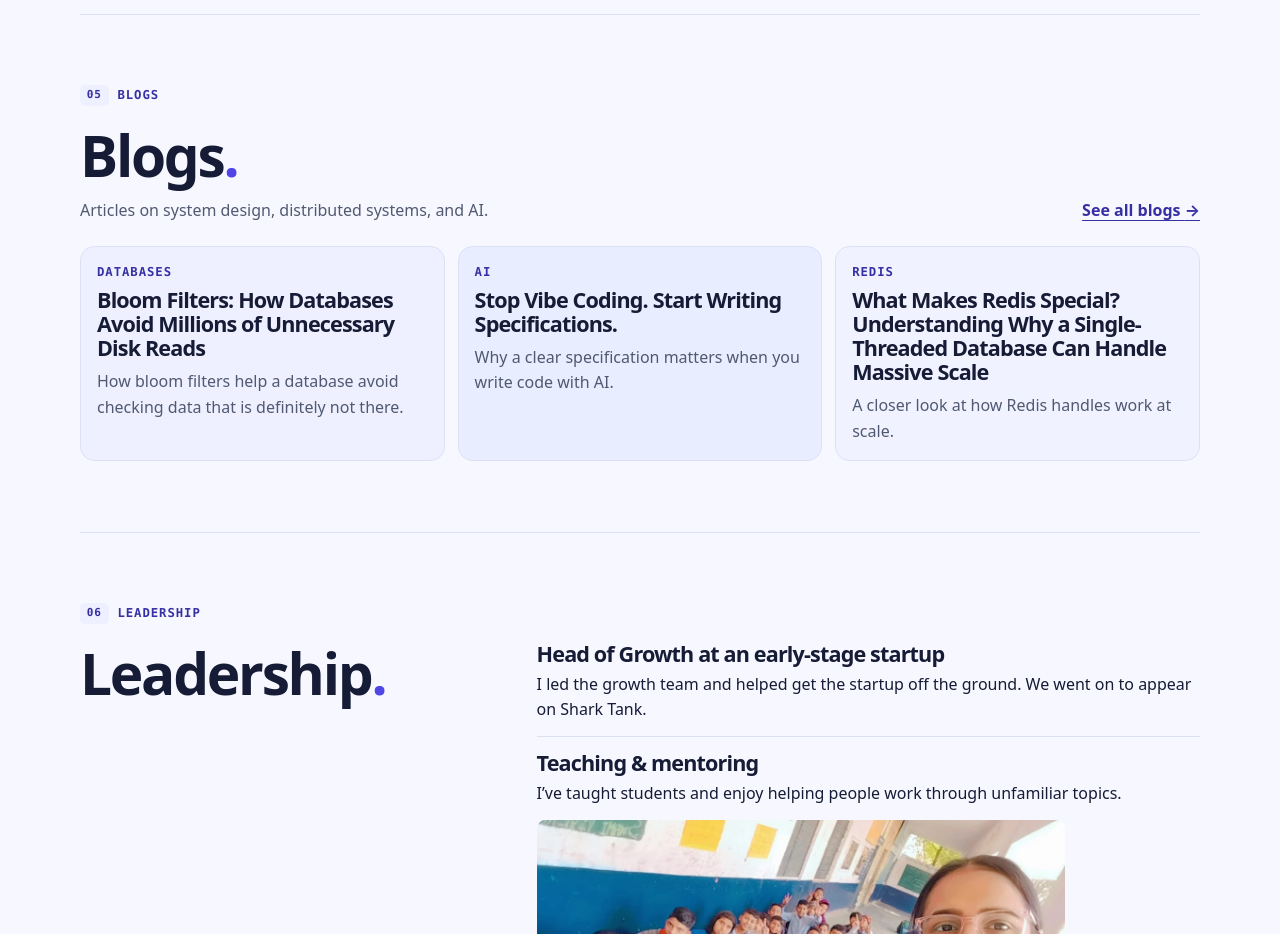
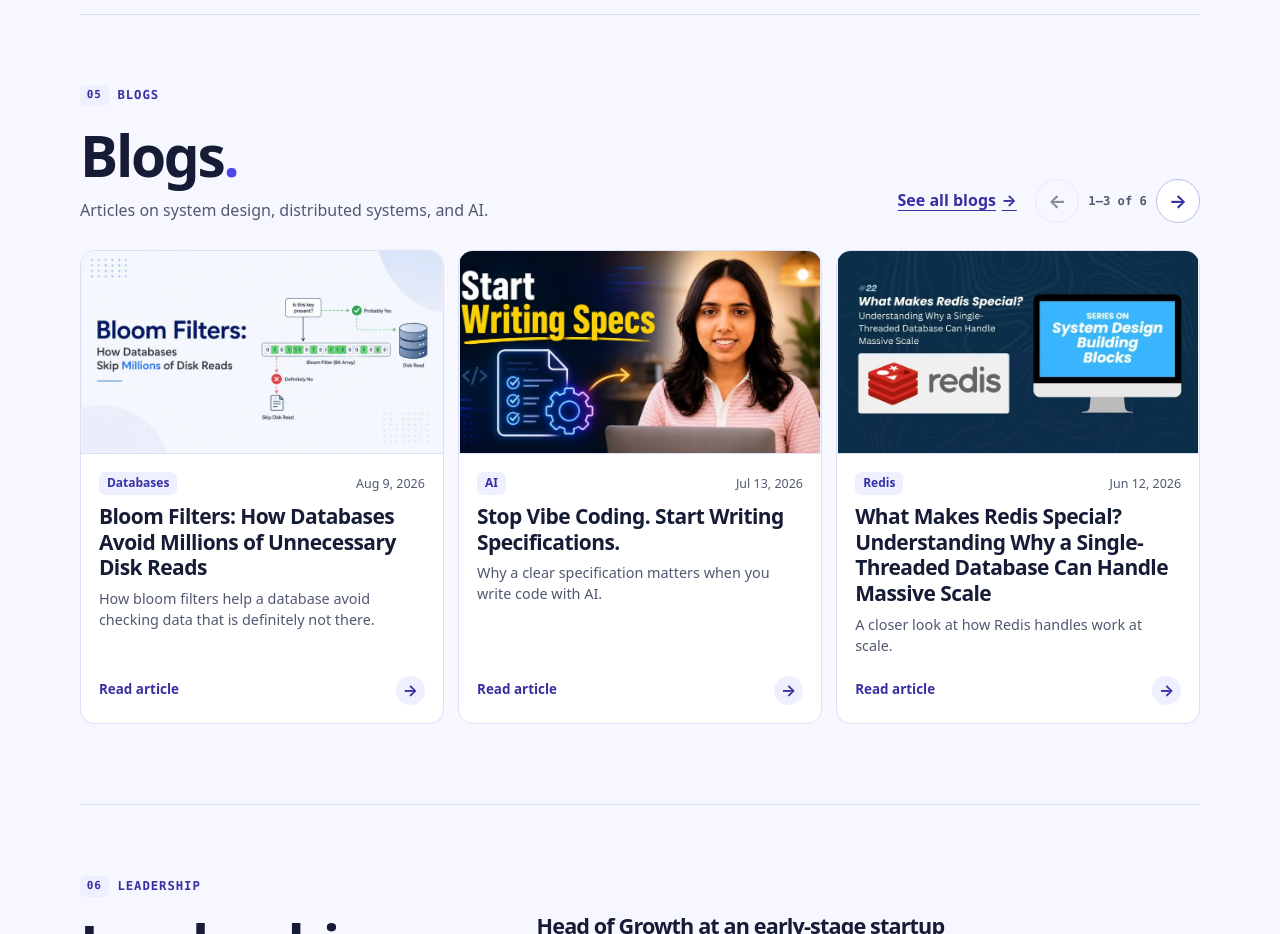
Before and after one commit to ashmita41/ashmita-portfolio, a plain HTML site: page index.html in a window 1280 px wide. Shown: the part 3580-4514 px from the top of the page. Drawn offline with Linux system fonts and the light colour scheme.

Commit message:
Add an image-led carousel to the homepage blogs section

```diff
--- /dev/null
+++ b/home-blogs.css
@@ -0,0 +1,75 @@
+/* Homepage only; the complete archive and article layouts are unchanged. */
+#blogs .home-blog-actions {
+  display:flex; align-items:center; flex-wrap:wrap; gap:.45rem 1.15rem;
+}
+#blogs .home-blog-actions > a { display:inline-flex; align-items:center; gap:.35rem; min-height:44px; }
+.home-blog-controls {
+  display:grid; grid-template-columns:44px minmax(4rem,auto) 44px;
+  align-items:center; gap:.4rem;
+}
+.home-blog-controls[hidden] { display:none; }
+.home-blog-controls button {
+  display:grid; place-items:center; width:44px; height:44px; padding:0;
+  border:1px solid var(--toggle-border); border-radius:50%;
+  background:var(--surface,#fff); color:var(--brand); font:750 1.18rem/1 var(--sans); cursor:pointer;
+}
+.home-blog-controls button:not([aria-disabled="true"]):hover { background:var(--pastel); border-color:var(--brand); }
+.home-blog-controls button[aria-disabled="true"] { background:transparent; border-color:var(--line); color:var(--muted); opacity:.68; cursor:default; }
+.home-blog-status { min-width:4rem; text-align:center; color:var(--muted); font:700 .76rem/1.2 var(--mono); white-space:nowrap; }
+.home-blog-track {
+  --blog-gap:.9rem;
+  display:flex; gap:var(--blog-gap); min-width:0; overflow-x:auto;
+  overscroll-behavior-inline:contain; scroll-snap-type:x proximity;
+  margin:0; padding:.25rem 0 .65rem; list-style:none;
+  scrollbar-color:var(--toggle-border) transparent; scrollbar-width:thin;
+}
+.home-blog-track:focus-visible { outline-offset:2px; }
+.home-blog-slide {
+  display:flex; min-width:0; flex:0 0 calc((100% - 2 * var(--blog-gap)) / 3);
+  scroll-snap-align:start;
+}
+.home-blog-card {
+  display:flex; flex-direction:column; min-width:0; width:100%; text-decoration:none;
+  border:1px solid var(--line); border-radius:.92rem; background:var(--surface,#fff);
+  color:var(--ink); overflow-wrap:anywhere;
+  transition:border-color .18s ease, background-color .18s ease;
+}
+.home-blog-card:is(:hover,:focus-visible) {
+  background:var(--surface-raised,#f8f9ff); border-color:var(--brand);
+}
+.home-blog-card:focus-visible { outline-offset:-4px; }
+.home-blog-thumb {
+  display:block; aspect-ratio:16/9; overflow:hidden;
+  border-radius:.87rem .87rem 0 0; border-bottom:1px solid var(--line); background:var(--pastel);
+}
+.home-blog-thumb img { width:100%; height:100%; object-fit:contain; }
+.home-blog-copy { display:flex; flex-direction:column; flex:1; padding:clamp(.88rem,1.65vw,1.12rem); }
+.home-blog-meta {
+  display:flex; justify-content:space-between; align-items:center; flex-wrap:wrap;
+  gap:.25rem .5rem; margin-bottom:.55rem; color:var(--muted); font-size:.78rem; line-height:1.4;
+}
+.home-blog-meta span {
+  padding:.2rem .5rem; border-radius:.38rem; color:var(--brand);
+  background:var(--pastel); font-size:.75rem; font-weight:730;
+}
+.home-blog-card h3 { font-size:clamp(1.03rem,1.65vw,1.31rem); line-height:1.23; letter-spacing:-.026em; }
+.home-blog-excerpt { margin:.42rem 0 .72rem; color:var(--muted); font-size:.9rem; line-height:1.48; }
+.home-blog-link {
+  display:flex; justify-content:space-between; align-items:center; gap:.6rem;
+  margin-top:auto; padding-top:.5rem; color:var(--brand); font-size:.84rem; font-weight:740;
+}
+.home-blog-link span {
+  display:grid; place-items:center; width:1.8rem; height:1.8rem; border-radius:50%;
+  background:var(--pastel); font-size:1rem; line-height:1;
+}
+.home-blog-card:is(:hover,:focus-visible) .home-blog-link span { background:var(--brand); color:var(--bg); }
+@media (max-width:850px) {
+  .home-blog-slide { flex-basis:calc((100% - var(--blog-gap)) / 2); }
+}
+@media (max-width:565px) {
+  #blogs .home-blog-actions { width:100%; justify-content:space-between; gap:.45rem; }
+  .home-blog-slide { flex-basis:calc(100% - 1.6rem); }
+}
+@media (prefers-reduced-motion:reduce) {
+  .home-blog-card { transition:none; }
+}
--- /dev/null
+++ b/home-blogs.js
@@ -0,0 +1,77 @@
+(() => {
+  'use strict';
+  const track = document.getElementById('home-blog-track');
+  if (!track) return;
+  const slides = [...track.children];
+  const controls = document.querySelector('[data-blog-controls]');
+  if (!slides.length || !controls) return;
+
+  const previous = controls.querySelector('[data-blog-prev]');
+  const next = controls.querySelector('[data-blog-next]');
+  const status = controls.querySelector('[role="status"]');
+  const reducedMotion = window.matchMedia('(prefers-reduced-motion: reduce)');
+  let starts = [], widths = [], stops = [], target = null, settle;
+
+  function sync() {
+    const left = track.scrollLeft;
+    const right = left + track.clientWidth;
+    previous.setAttribute('aria-disabled', String(left <= 1));
+    next.setAttribute('aria-disabled', String(left >= stops.at(-1) - 1));
+    const visible = starts.reduce((list, start, i) => {
+      const overlap = Math.min(right, start + widths[i]) - Math.max(left, start);
+      if (overlap >= widths[i] / 2) list.push(i + 1);
+      return list;
+    }, []);
+    const first = visible[0] || 1;
+    const last = visible.at(-1) || first;
+    const message = first === last ? `${first} of ${slides.length}` : `${first}–${last} of ${slides.length}`;
+    if (status.textContent !== message) status.textContent = message;
+  }
+
+  function measure() {
+    const max = Math.max(0, track.scrollWidth - track.clientWidth);
+    const boxes = slides.map(slide => slide.getBoundingClientRect());
+    starts = boxes.map(box => box.left - boxes[0].left);
+    widths = boxes.map(box => box.width);
+    stops = [...new Set(starts.map(start => Math.min(max, Math.round(start))))];
+    controls.hidden = max < 2;
+    target = null;
+    sync();
+  }
+
+  function go(left) {
+    if (left == null) return;
+    target = left;
+    track.scrollTo({ left, behavior: reducedMotion.matches ? 'auto' : 'smooth' });
+  }
+
+  function advance(step) {
+    const left = target ?? track.scrollLeft;
+    go(step > 0
+      ? stops.find(stop => stop > left + 1)
+      : stops.findLast(stop => stop < left - 1));
+  }
+
+  previous.addEventListener('click', () => advance(-1));
+  next.addEventListener('click', () => advance(1));
+  track.addEventListener('scroll', () => {
+    clearTimeout(settle);
+    settle = setTimeout(() => { target = null; sync(); }, 120);
+  }, { passive: true });
+  for (const event of ['pointerdown', 'wheel']) {
+    track.addEventListener(event, () => { target = null; }, { passive: true });
+  }
+  track.addEventListener('keydown', event => {
+    if (event.target !== track || event.altKey || event.metaKey || event.ctrlKey || event.shiftKey || controls.hidden) return;
+    const action = {
+      ArrowLeft: () => advance(-1), ArrowRight: () => advance(1),
+      Home: () => go(0), End: () => go(stops.at(-1)),
+    }[event.key];
+    if (!action) return;
+    event.preventDefault();
+    action();
+  });
+  if (typeof ResizeObserver === 'function') new ResizeObserver(measure).observe(track);
+  else window.addEventListener('resize', measure);
+  measure();
+})();
--- a/index.html
+++ b/index.html
@@ -20,6 +20,8 @@
 <link rel="stylesheet" href="theme.css?v=2">
 <link rel="stylesheet" href="snakes.css?v=1">
 <script src="snakes.js?v=1" defer></script>
+<link rel="stylesheet" href="home-blogs.css?v=carousel-1">
+<script src="home-blogs.js?v=carousel-1" defer></script>
 <link rel="stylesheet" href="site-integrations.css?v=1">
 <script src="site-integrations-config.js?v=1" defer></script>
 <script src="site-integrations.js?v=1" defer></script>
@@ -179,12 +181,85 @@
 
   <section class="section shell" id="blogs" aria-labelledby="blog-title">
     <div class="section-tag"><span class="ordinal">05</span> Blogs</div>
-    <div class="heading-row"><div><h2 id="blog-title">Blogs<span class="accent-dot">.</span></h2><p class="section-sub">Articles on system design, distributed systems, and AI.</p></div><a class="text-link" href="blogs.html">See all blogs <span aria-hidden="true">→</span></a></div>
-    <ul class="blog-preview">
+    <div class="heading-row">
+      <div><h2 id="blog-title">Blogs<span class="accent-dot">.</span></h2><p class="section-sub">Articles on system design, distributed systems, and AI.</p></div>
+      <div class="home-blog-actions">
+        <a class="text-link" href="blogs.html">See all blogs <span aria-hidden="true">→</span></a>
+        <div class="home-blog-controls" data-blog-controls hidden>
+          <button type="button" data-blog-prev aria-label="Previous articles" aria-controls="home-blog-track"><span aria-hidden="true">←</span></button>
+          <p class="home-blog-status" role="status" aria-atomic="true"></p>
+          <button type="button" data-blog-next aria-label="Next articles" aria-controls="home-blog-track"><span aria-hidden="true">→</span></button>
+        </div>
+      </div>
+    </div>
+    <ul class="home-blog-track" id="home-blog-track" role="list" aria-label="Featured articles" tabindex="0">
       <!-- blog-previews:start -->
-      <li><a class="preview-item" href="blogs/bloom-filters-how-databases-avoid-millions-of-unnecessary-disk-reads.html"><p class="small-label">Databases</p><h3>Bloom Filters: How Databases Avoid Millions of Unnecessary Disk Reads</h3><p>How bloom filters help a database avoid checking data that is definitely not there.</p></a></li>
-      <li><a class="preview-item" href="blogs/stop-vibe-coding-start-writing-specifications.html"><p class="small-label">AI</p><h3>Stop Vibe Coding. Start Writing Specifications.</h3><p>Why a clear specification matters when you write code with AI.</p></a></li>
-      <li><a class="preview-item" href="blogs/what-makes-redis-special-understanding-why-a-single-threaded-database-can-handle-massive-scale.html"><p class="small-label">Redis</p><h3>What Makes Redis Special? Understanding Why a Single-Threaded Database Can Handle Massive Scale</h3><p>A closer look at how Redis handles work at scale.</p></a></li>
+      <li class="home-blog-slide">
+        <a class="home-blog-card" href="blogs/bloom-filters-how-databases-avoid-millions-of-unnecessary-disk-reads.html" aria-labelledby="home-article-bloom-filters-how-databases-avoid-millions-of-unnecessary-disk-reads">
+          <span class="home-blog-thumb"><img src="assets/blogs/bloom-filters-how-databases-avoid-millions-of-unnecessary-disk-reads/home-thumb.webp" alt="" loading="lazy" decoding="async"></span>
+          <div class="home-blog-copy">
+            <p class="home-blog-meta"><span>Databases</span><time datetime="2026-08-09">Aug 9, 2026</time></p>
+            <h3 id="home-article-bloom-filters-how-databases-avoid-millions-of-unnecessary-disk-reads">Bloom Filters: How Databases Avoid Millions of Unnecessary Disk Reads</h3>
+            <p class="home-blog-excerpt">How bloom filters help a database avoid checking data that is definitely not there.</p>
+            <p class="home-blog-link" aria-hidden="true">Read article <span>→</span></p>
+          </div>
+        </a>
+      </li>
+      <li class="home-blog-slide">
+        <a class="home-blog-card" href="blogs/stop-vibe-coding-start-writing-specifications.html" aria-labelledby="home-article-stop-vibe-coding-start-writing-specifications">
+          <span class="home-blog-thumb"><img src="assets/blogs/stop-vibe-coding-start-writing-specifications/home-thumb.webp" alt="" loading="lazy" decoding="async"></span>
+          <div class="home-blog-copy">
+            <p class="home-blog-meta"><span>AI</span><time datetime="2026-07-13">Jul 13, 2026</time></p>
+            <h3 id="home-article-stop-vibe-coding-start-writing-specifications">Stop Vibe Coding. Start Writing Specifications.</h3>
+            <p class="home-blog-excerpt">Why a clear specification matters when you write code with AI.</p>
+            <p class="home-blog-link" aria-hidden="true">Read article <span>→</span></p>
+          </div>
+        </a>
+      </li>
+      <li class="home-blog-slide">
+        <a class="home-blog-card" href="blogs/what-makes-redis-special-understanding-why-a-single-threaded-database-can-handle-massive-scale.html" aria-labelledby="home-article-what-makes-redis-special-understanding-why-a-single-threaded-database-can-handle-massive-scale">
+          <span class="home-blog-thumb"><img src="assets/blogs/what-makes-redis-special-understanding-why-a-single-threaded-database-can-handle-massive-scale/home-thumb.webp" alt="" loading="lazy" decoding="async"></span>
+          <div class="home-blog-copy">
+            <p class="home-blog-meta"><span>Redis</span><time datetime="2026-06-12">Jun 12, 2026</time></p>
+            <h3 id="home-article-what-makes-redis-special-understanding-why-a-single-threaded-database-can-handle-massive-scale">What Makes Redis Special? Understanding Why a Single-Threaded Database Can Handle Massive Scale</h3>
+            <p class="home-blog-excerpt">A closer look at how Redis handles work at scale.</p>
+            <p class="home-blog-link" aria-hidden="true">Read article <span>→</span></p>
+          </div>
+        </a>
+      </li>
+      <li class="home-blog-slide">
+        <a class="home-blog-card" href="blogs/saga-design-pattern-in-microservice-architecture.html" aria-labelledby="home-article-saga-design-pattern-in-microservice-architecture">
+          <span class="home-blog-thumb"><img src="assets/blogs/saga-design-pattern-in-microservice-architecture/home-thumb.webp" alt="" loading="lazy" decoding="async"></span>
+          <div class="home-blog-copy">
+            <p class="home-blog-meta"><span>Distributed Systems</span><time datetime="2026-02-23">Feb 23, 2026</time></p>
+            <h3 id="home-article-saga-design-pattern-in-microservice-architecture">SAGA Design Pattern in Microservice Architecture</h3>
+            <p class="home-blog-excerpt">An introduction to the Saga pattern for coordinating changes across services.</p>
+            <p class="home-blog-link" aria-hidden="true">Read article <span>→</span></p>
+          </div>
+        </a>
+      </li>
+      <li class="home-blog-slide">
+        <a class="home-blog-card" href="blogs/what-a-message-queue-really-is.html" aria-labelledby="home-article-what-a-message-queue-really-is">
+          <span class="home-blog-thumb"><img src="assets/blogs/what-a-message-queue-really-is/home-thumb.webp" alt="" loading="lazy" decoding="async"></span>
+          <div class="home-blog-copy">
+            <p class="home-blog-meta"><span>System Design</span><time datetime="2026-02-07">Feb 7, 2026</time></p>
+            <h3 id="home-article-what-a-message-queue-really-is">What a Message Queue Really Is</h3>
+            <p class="home-blog-excerpt">A plain-language look at message queues and where they fit in a distributed system.</p>
+            <p class="home-blog-link" aria-hidden="true">Read article <span>→</span></p>
+          </div>
+        </a>
+      </li>
+      <li class="home-blog-slide">
+        <a class="home-blog-card" href="blogs/understanding-apache-kafka-and-its-role-in-modern-system-design.html" aria-labelledby="home-article-understanding-apache-kafka-and-its-role-in-modern-system-design">
+          <span class="home-blog-thumb"><img src="assets/blogs/understanding-apache-kafka-and-its-role-in-modern-system-design/home-thumb.webp" alt="" loading="lazy" decoding="async"></span>
+          <div class="home-blog-copy">
+            <p class="home-blog-meta"><span>System Design</span><time datetime="2026-01-23">Jan 23, 2026</time></p>
+            <h3 id="home-article-understanding-apache-kafka-and-its-role-in-modern-system-design">Understanding Apache Kafka and Its Role in Modern System Design</h3>
+            <p class="home-blog-excerpt">An introduction to Apache Kafka and its place in modern system design.</p>
+            <p class="home-blog-link" aria-hidden="true">Read article <span>→</span></p>
+          </div>
+        </a>
+      </li>
       <!-- blog-previews:end -->
     </ul>
   </section>
```
Also changed, not shown: assets/blogs/bloom-filters-how-databases-avoid-millions-of-unnecessary-disk-reads/home-thumb.webp (added), assets/blogs/saga-design-pattern-in-microservice-architecture/home-thumb.webp (added), assets/blogs/stop-vibe-coding-start-writing-specifications/home-thumb.webp (added), assets/blogs/understanding-apache-kafka-and-its-role-in-modern-system-design/home-thumb.webp (added), assets/blogs/what-a-message-queue-really-is/home-thumb.webp (added), assets/blogs/what-makes-redis-special-understanding-why-a-single-threaded-database-can-handle-massive-scale/home-thumb.webp (added), 1 other file.
